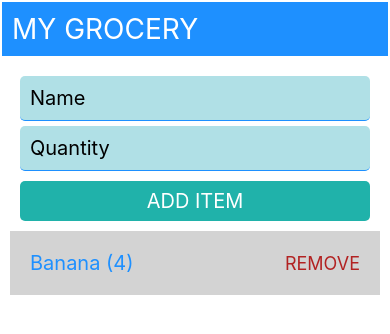
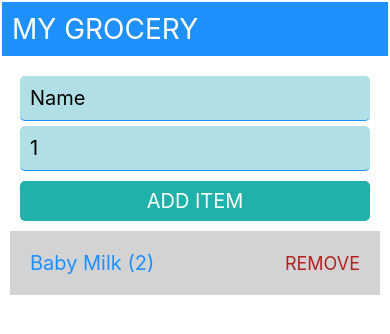
Before and after one commit to ravindersirohi/react-native, a React Native app: screen / in a window 390 px wide. Shown: the top 334 px of the page. Built offline with nearby package versions, Linux system fonts and the light colour scheme.

Commit message:
Reset text boxes.

```diff
--- a/components/AddItem.js
+++ b/components/AddItem.js
@@ -4,8 +4,7 @@ import { StyleSheet, View, Text, TextInput, TouchableOpacity } from 'react-nativ
 const AddItem = ({ addItem }) => {
 
     const key = () => {
-        let dt = new Date();
-        return dt.getUTCMilliseconds();
+        return new Date().getUTCMilliseconds();
     }
     const [item, setItem] = useState({ id: key(), name: '', quantity: 1 })
 
@@ -15,10 +14,14 @@ const AddItem = ({ addItem }) => {
     const onQuantityChange = val => {
         setItem({ ...item, id: key(), quantity: (val != null && val != '' ? val : 1) });
     };
+    const add = () => {
+        addItem(item);
+        setItem({ id: key(), name: '', quantity: 1 });
+    }
     return (<View>
-        <TextInput style={styles.textInput} placeholder="Name" onChangeText={onNameChange} />
-        <TextInput style={styles.textInput} placeholder="Quantity" onChangeText={onQuantityChange} />
-        <TouchableOpacity style={styles.buttonBody} onPress={() => addItem(item)}>
+        <TextInput style={styles.textInput} placeholder="Name" onChangeText={onNameChange} value={item.name} />
+        <TextInput style={styles.textInput} placeholder="Quantity (eg: 1 Kg)" onChangeText={onQuantityChange} value={item.quantity} />
+        <TouchableOpacity style={styles.buttonBody} onPress={() => add()}>
             <Text style={styles.button}>Add Item</Text>
         </TouchableOpacity>
     </View>);
--- a/components/Home.js
+++ b/components/Home.js
@@ -5,7 +5,7 @@ import AddItem from './AddItem';
 
 const Home = () => {
     const [listItems, setState] = useState([
-        { id: 1, name: 'Banana', quantity: 4 }
+        { id: 1, name: 'Baby Milk', quantity: 2 }
     ])
 
     const removeItem = id => {
```
